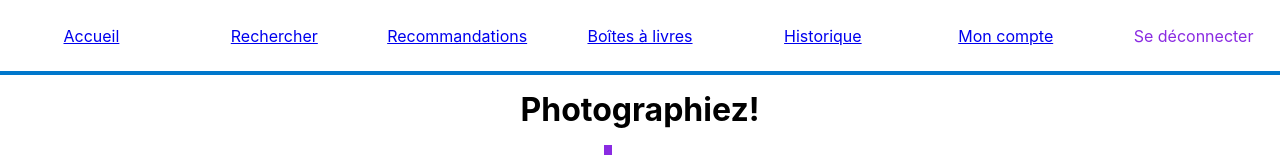
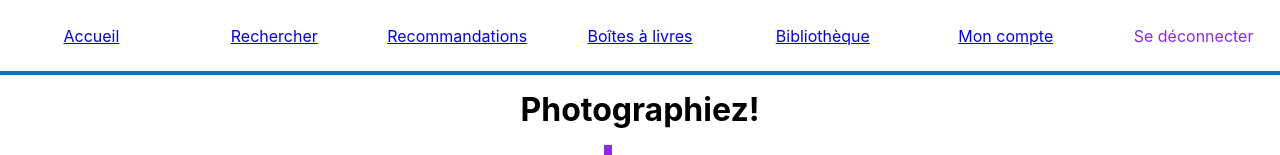
Before and after one commit to PlugNPush/BiblioTech, a React (Create React App) app in the folder my-app/: page /home in a window 1280 px wide. Shown: the top 155 px of the page. Built offline with nearby package versions, Linux system fonts and the light colour scheme.

Commit message:
Update NavBar.js

```diff
--- a/my-app/src/components/home/NavBar.js
+++ b/my-app/src/components/home/NavBar.js
@@ -42,7 +42,7 @@ class NavBar extends Component {
             </div>
             <div className="pastIcon">
                 <Link to="/historic">
-                    Historique
+                    Bibliothèque
                 </Link>
             </div>
             <div className="userIcon">
```
